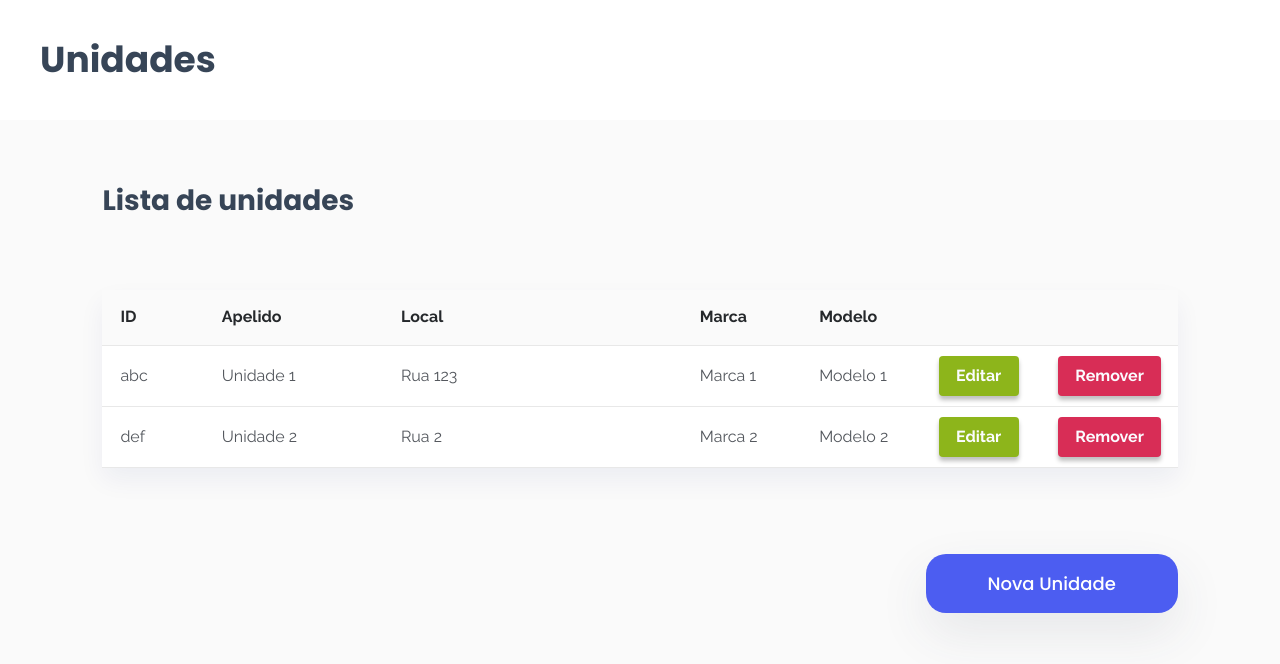
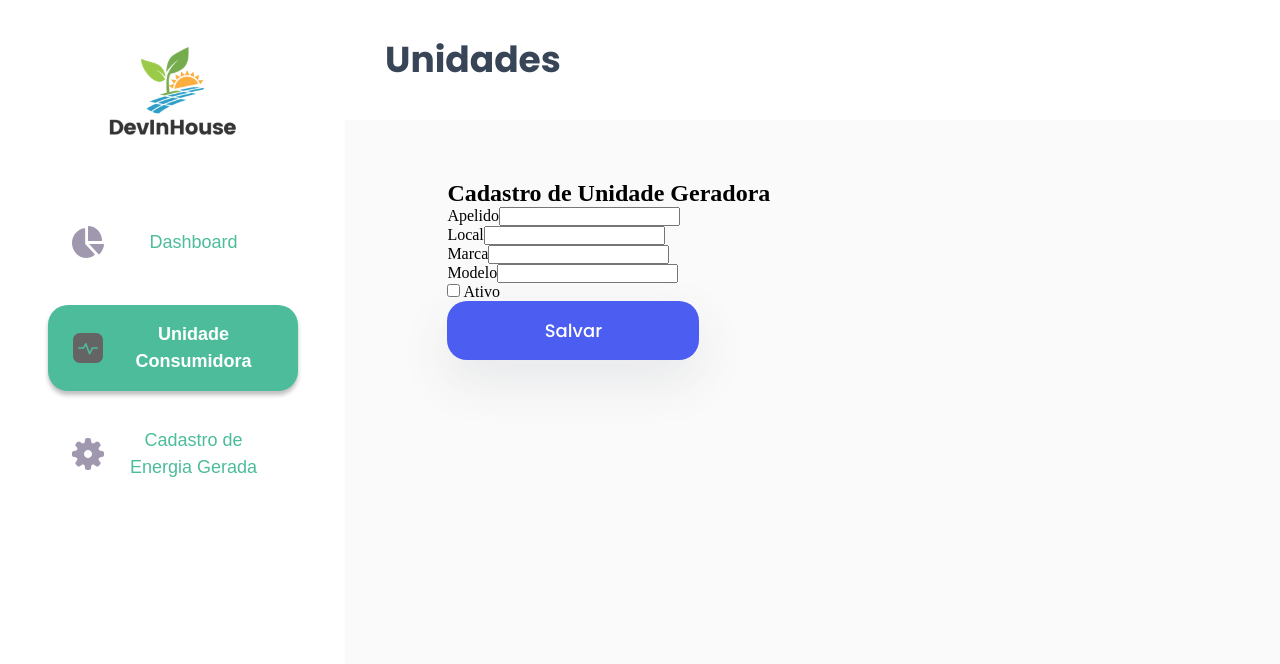
Before and after one commit to FuturoDEV-Ingleses/M02S01-React-Revisao, a React (Vite) app: page /unidades in a window 1280 px wide. Both pictures are taken after a click on the button "Nova Unidade". Shown: the top 664 px of the page. Built offline with nearby package versions, Linux system fonts and the light colour scheme; data requests are answered from the project's data file.

Commit message:
adiciona lógica de abertura do formulário

```diff
--- a/backend/db.json
+++ b/backend/db.json
@@ -15,6 +15,30 @@
       "marca": "Marca 2",
       "modelo": "Modelo 2",
       "ativa": false
+    },
+    {
+      "id": "ghi",
+      "apelido": "Unidade 3",
+      "local": "Rua 3",
+      "marca": "Marca 3",
+      "modelo": "Modelo 3",
+      "ativa": true
+    },
+    {
+      "id": "jkl",
+      "apelido": "Unidade 4444",
+      "local": "Rua 4",
+      "marca": "Marca 4",
+      "modelo": "Modelo 4",
+      "ativa": false
+    },
+    {
+      "apelido": "Unidade 5",
+      "local": "Rua Lala",
+      "marca": "Ferrari",
+      "modelo": "Massa",
+      "ativa": false,
+      "id": "0NqWhjH"
     }
   ]
 }
--- a/src/components/molecules/Navbar/Navbar.css
+++ b/src/components/molecules/Navbar/Navbar.css
@@ -15,15 +15,41 @@
   padding: 16px 24px;
   font-size: 18px;
   line-height: 27px;
-  color: #ffffff;
-  background: #4cbc9a;
+  color: #4cbc9a;
+  background: none;
   border-radius: 20px;
   border: none;
   cursor: pointer;
   min-width: 250px;
+  display: flex;
+  align-items: center;
+  justify-content: center;
+  gap: 10px;
+}
+
+.Navbar button span {
+  width: 160px;
+  height: 54px;
+  display: flex;
+  align-items: center;
+  justify-content: center;
+}
+
+.Navbar button img {
+  /* alterar cor do svg para branco */
+  /* filter: invert(100%); */
+  /* filter: invert(100%) sepia(0%) saturate(0%) hue-rotate(0deg)
+    brightness(100%) contrast(100%); */
 }
 
 .Navbar button.selected {
   box-shadow: 0px 4px 4px rgba(0, 0, 0, 0.25);
   font-weight: 700;
+  background: #4cbc9a;
+  color: #ffffff;
 }
+
+.Navbar button.selected img {
+  filter: invert(100%) sepia(0%) saturate(0%) hue-rotate(0deg)
+    brightness(100%) contrast(100%);
+}
--- a/src/components/molecules/Navbar/Navbar.jsx
+++ b/src/components/molecules/Navbar/Navbar.jsx
@@ -1,7 +1,10 @@
 import "./Navbar.css";
 import { useState } from "react";
-import { useNavigate, useLocation } from 'react-router-dom';
+import { useNavigate, useLocation } from "react-router-dom";
 import logo from "../../../assets/logo.svg";
+import dashboard from "../../../assets/dashboard.svg";
+import unidadeConsumidora from "../../../assets/unidade-consumidora.svg";
+import cadastroEnergiaGerada from "../../../assets/cadastro-energia-gerada.svg";
 
 export default function Navbar() {
   const navigate = useNavigate();
@@ -15,17 +18,28 @@ export default function Navbar() {
     navigate(pathname);
   };
 
-
   return (
     <nav className="Navbar">
-      <img src={logo} alt="Solar Energy logo" onClick={() => navigate('/')} />
+      <img src={logo} alt="Solar Energy logo" onClick={() => navigate("/")} />
 
-      <button className={isSelected('/')} onClick={() => handleClick('/')}>Dashboard</button>
-      <button className={isSelected('/unidades')}
-        onClick={() => handleClick('/unidades')}>Unidade Consumidora</button>
+      <button className={isSelected("/")} onClick={() => handleClick("/")}>
+        <img src={dashboard} alt="dashboard" />
+        <span>Dashboard</span>
+      </button>
       <button
-        className={isSelected('/cadastro')}
-        onClick={() => handleClick('/cadastro')}>Cadastro de Energia Gerada</button>
+        className={isSelected("/unidades")}
+        onClick={() => handleClick("/unidades")}
+      >
+        <img src={unidadeConsumidora} alt="unidade consumidora" />
+        <span>Unidade Consumidora</span>
+      </button>
+      <button
+        className={isSelected("/cadastro")}
+        onClick={() => handleClick("/cadastro")}
+      >
+        <img src={cadastroEnergiaGerada} alt="cadastro de energia gerada" />
+        <span>Cadastro de Energia Gerada</span>
+      </button>
     </nav>
-  )
+  );
 }
--- a/src/components/templates/Container/Container.css
+++ b/src/components/templates/Container/Container.css
@@ -1,6 +1,6 @@
 .Container {
   display: grid;
-  grid-template-columns: 0 1fr;
+  grid-template-columns: 345px 1fr;
   grid-template-rows: 120px 1fr;
   height: 100vh;
   overflow: hidden;
--- a/src/components/templates/Container/Container.jsx
+++ b/src/components/templates/Container/Container.jsx
@@ -4,7 +4,7 @@ import "./Container.css"
 export default function Container({ children, title }) {
   return (
     <div className="Container">
-      {/* <Navbar /> */}
+      <Navbar />
 
       <header>
         <h1>{title}</h1>
--- a/src/pages/Units/Units.jsx
+++ b/src/pages/Units/Units.jsx
@@ -4,15 +4,63 @@ import { Button, Container } from "../../components/index";
 
 export default function Units() {
   const [unidades, setUnidades] = useState([]);
+  const [openForm, setOpenForm] = useState(false);
+  console.log({ openForm });
 
-  useEffect(() => {
+  const [form, setForm] = useState({
+    apelido: "",
+    local: "",
+    marca: "",
+    modelo: "",
+    ativa: false,
+  });
+
+  const getData = () => {
     fetch("http://localhost:3333/unidades")
       .then((res) => res.json())
       .then((dados) => setUnidades(dados));
+  };
+
+  useEffect(() => {
+    getData();
   }, []);
+
+  const handleDelete = (id) => {
+    fetch(`http://localhost:3333/unidades/${id}`, {
+      method: "DELETE",
+    });
+    getData();
+  };
+
+  const formItens = [
+    { label: "Apelido", name: "apelido" },
+    { label: "Local", name: "local" },
+    { label: "Marca", name: "marca" },
+    { label: "Modelo", name: "modelo" },
+  ];
+
+  const handleSave = (event) => {
+    event.preventDefault();
+    console.log({ form });
+
+    setOpenForm(false);
+  };
+
+  const handleChange = (event) => {
+    const { name, value } = event.target;
+    console.log({ name, value });
+    setForm({ ...form, [name]: value });
+  }
+
+  const handleChangeCheckbox = (event) => {
+    const { name, checked } = event.target;
+    console.log({ name, checked });
+    setForm({ ...form, [name]: checked });
+  }
 
   return (
     <Container title="Unidades">
+      {openForm === false && (
         <section className="unit-list">
           <h2>Lista de unidades</h2>
           <br />
@@ -42,7 +90,12 @@ export default function Units() {
                     <Button classStyle="green">Editar</Button>
                   </td>
                   <td>
-                  <Button classStyle="danger">Remover</Button>
+                    <Button
+                      onClick={() => handleDelete(unidade.id)}
+                      classStyle="danger"
+                    >
+                      Remover
+                    </Button>
                   </td>
                 </tr>
               ))}
@@ -51,10 +104,51 @@ export default function Units() {
 
           <br />
           <br />
-        <Button id="new-unit" classStyle="secondary">
+          <Button
+            id="new-unit"
+            classStyle="secondary"
+            onClick={() => setOpenForm(true)}
+          >
             Nova Unidade
           </Button>
         </section>
+      )}
+
+      {openForm === true && (
+        <section className="unit-form">
+          <h2>Cadastro de Unidade Geradora</h2>
+          <form onSubmit={handleSave}>
+            {formItens.map((item) => (
+              <div key={item.name}>
+                <label htmlFor={item.name}>{item.label}</label>
+                <input
+                  type="text"
+                  name={item.name}
+                  id={item.name}
+                  value={form[item.name]}
+                  onChange={handleChange}
+                />
+              </div>
+            ))}
+
+            <div className="checkbox">
+              <input
+                type="checkbox"
+                name="ativa"
+                id="ativa"
+                checked={form.ativa}
+                onChange={handleChangeCheckbox}
+                // defaultChecked={form.ativa}
+              />{" "}
+              <label htmlFor="ativa">Ativo</label>
+            </div>
+
+            <Button classStyle="secondary" type="submit">
+              Salvar
+            </Button>
+          </form>
+        </section>
+      )}
     </Container>
   );
 }
```
Lines whose indentation alone changed are shown as unchanged.
